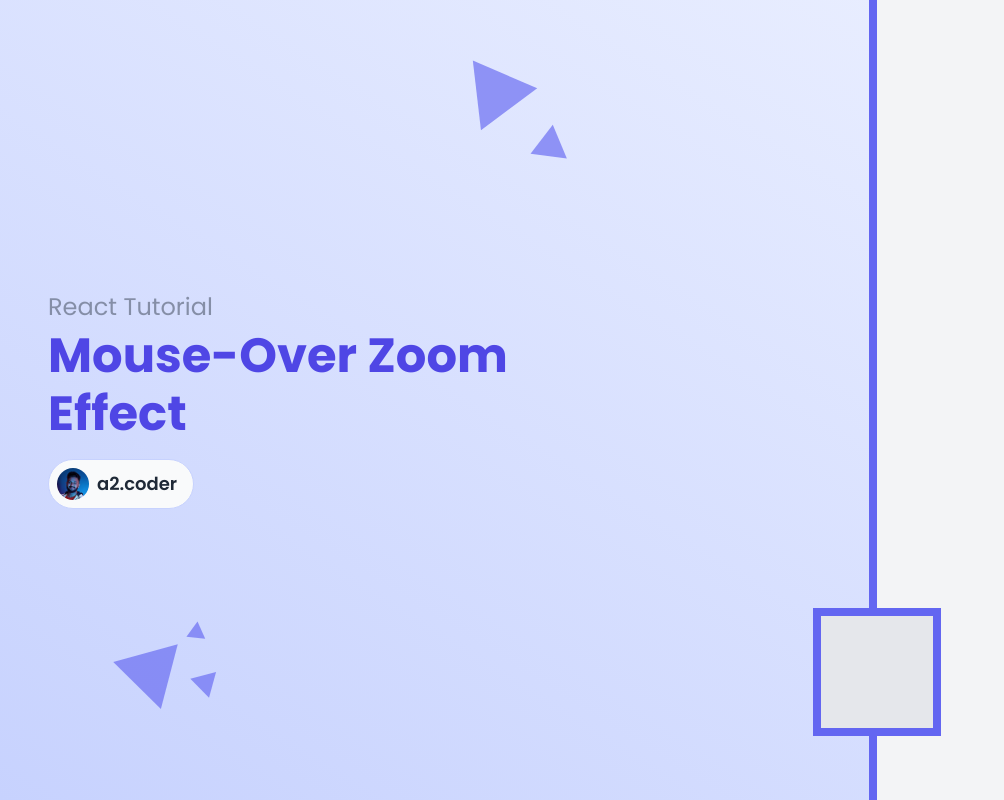
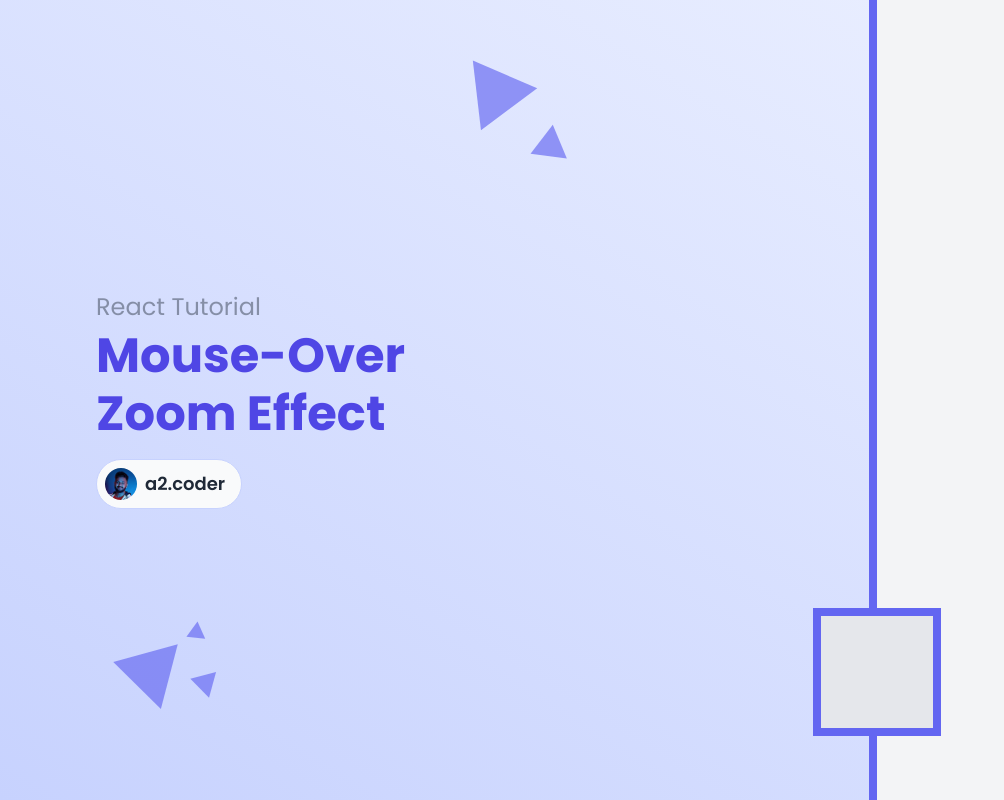
Before and after one commit to a2-coder/tutorial-mouseover-zoom, a React (Vite) app: page / in a window 1280 px wide. Shown: the whole page, without its empty margins (0-1004 px from the left). Built offline with nearby package versions, Linux system fonts and the light colour scheme.

Commit message:
style: style change

```diff
--- a/src/App.tsx
+++ b/src/App.tsx
@@ -4,7 +4,7 @@ function App() {
   return (
     <div className="w-screen h-screen bg-gradient-to-tr from-indigo-200 to-indigo-50 relative">
       <div className="grid grid-cols-12 gap-6 h-full">
-        <div className="col-span-12 md:col-span-6 px-12 flex items-center relative">
+        <div className="col-span-12 md:col-span-6 px-12 md:px-24 flex items-center relative">
           {/* SVG PARTICLES */}
           <div className="absolute top-12 right-12 z-[5]">
             <svg
```
